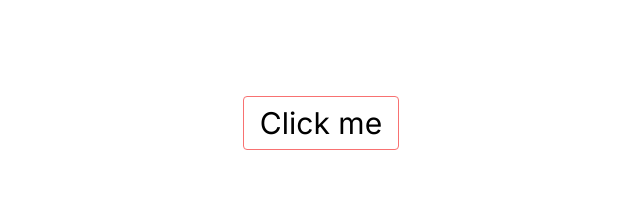
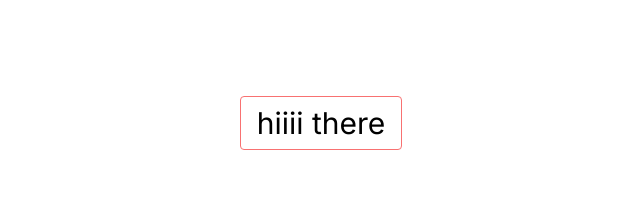
Before and after one commit to kouglas/firebase-push-notification-test-app, a Next.js app: page / in a window 1280 px wide. Shown: the top 200 px of the page, without its empty margins (319-959 px from the left). Built offline with nearby package versions, Linux system fonts and the light colour scheme.

Commit message:
update 2

```diff
--- a/app/page.tsx
+++ b/app/page.tsx
@@ -1,33 +1,11 @@
-//@ts-nocheck
 "use client"
 import React, { useEffect } from 'react';
-import { setupNotifications } from '../firebase';
-import { toastNotification, sendNativeNotification } from '../notificationHelpers';
-import useVisibilityChange from '../useVisibilityChange';
-import { register } from '../serviceWorker';
-import useServiceWorkerRegistration from '../useServiceWorkerRegistration'
-import { platform } from 'os';
-import { messaging } from '../firebase'
-import { getToken, isSupported } from '@firebase/messaging'
+import { isSupported } from '@firebase/messaging'
 
 
 
 export default function Home() {
 
-  // async function requestPermission() {
-  //   const permission = await Notification.requestPermission();
-  //   if (permission === "granted") {
-  //     // Generate Token
-  //     const token = await getToken(messaging, {
-  //       vapidKey:
-  //         "BOoIrhz1ybLoFKswQgAfT8gGZ3r4IKjtMytNC8PttUCKFBh86Q6LO8kkf7KYlPseLfGnfDZllKJWtZaWUQ1i5zQ",
-  //     });
-  //     console.log("Token Gen", token);
-  //     // Send this token  to server ( db)
-  //   } else if (permission === "denied") {
-  //     alert("You denied for the notification");
-  //   }
-  // }
 
   useEffect(() => {
     (async () => {
@@ -37,54 +15,13 @@ export default function Home() {
         await requestForToken();
       }
     })()
-    // Req user for notification permission
-    // requestPermission();
   }, []);
-
-  // // const analytics = (): firebase.analytics.Analytics => firebase.analytics()
-  // const isForeground = useVisibilityChange();
-  // useEffect(() => {
-  //   setupNotifications((message) => {
-  //     if (isForeground) {
-  //       // App is in the foreground, show toast notification
-  //       toastNotification({
-  //         title,
-  //         description: body,
-  //         status: "info",
-  //       });
-  //     } else {
-  //       // App is in the background, show native notification
-  //       sendNativeNotification({
-  //         title,
-  //         body,
-  //       });
-  //     }
-  //   });
-
-
-  //   // add isForeground as the dependency?
-  // }, []);
-
-
-
-
-
-
-  // // analytics().logEvent();
-
-  // if (platform() !== 'browser') return;
-  // console.log('This is your navigator: ', navigator);
-
-
-
 
   return (
     <main className="flex min-h-screen flex-col items-center justify-between p-24">
     <div>
-      <button onClick={e => {console.log(e)} }className="border border-red-400 rounded text-3xl px-4 py-2 hover:bg-yellow-300">Click me</button>
+      <button onClick={e => {console.log(e)} }className="border border-red-400 rounded text-3xl px-4 py-2 hover:bg-yellow-300">hiiii there</button>
     </div>
     </main>
   );
 }
-
-// register();
--- a/firebase.js
+++ b/firebase.js
@@ -11,11 +11,7 @@ const firebaseConfig = {
   appId: "1:409374673910:web:e3c8a75069bd334ba955d7"
 };
 
-// const firebaseApp = initializeApp(firebaseConfig);
-// const messaging = getMessaging(firebaseApp);
-
 initializeApp(firebaseConfig);
-
 const messaging = getMessaging();
 
 const getFirebaseToken = async () => {
@@ -24,13 +20,11 @@ const getFirebaseToken = async () => {
     console.log(`currentToken: ${currentToken}`)
     if (!currentToken) {
       console.log("No registration token available. Request permission to generate one.");
-
     }
   } catch (error) {
     console.log("An error occurred while retrieving token. ", error);
   }
 };
-
 
 export const requestForToken = async () => {
   try {
```
Also changed, not shown: public/firebase-messaging-sw.js (+1 -31 lines), public/firebase_icon.png (added).
